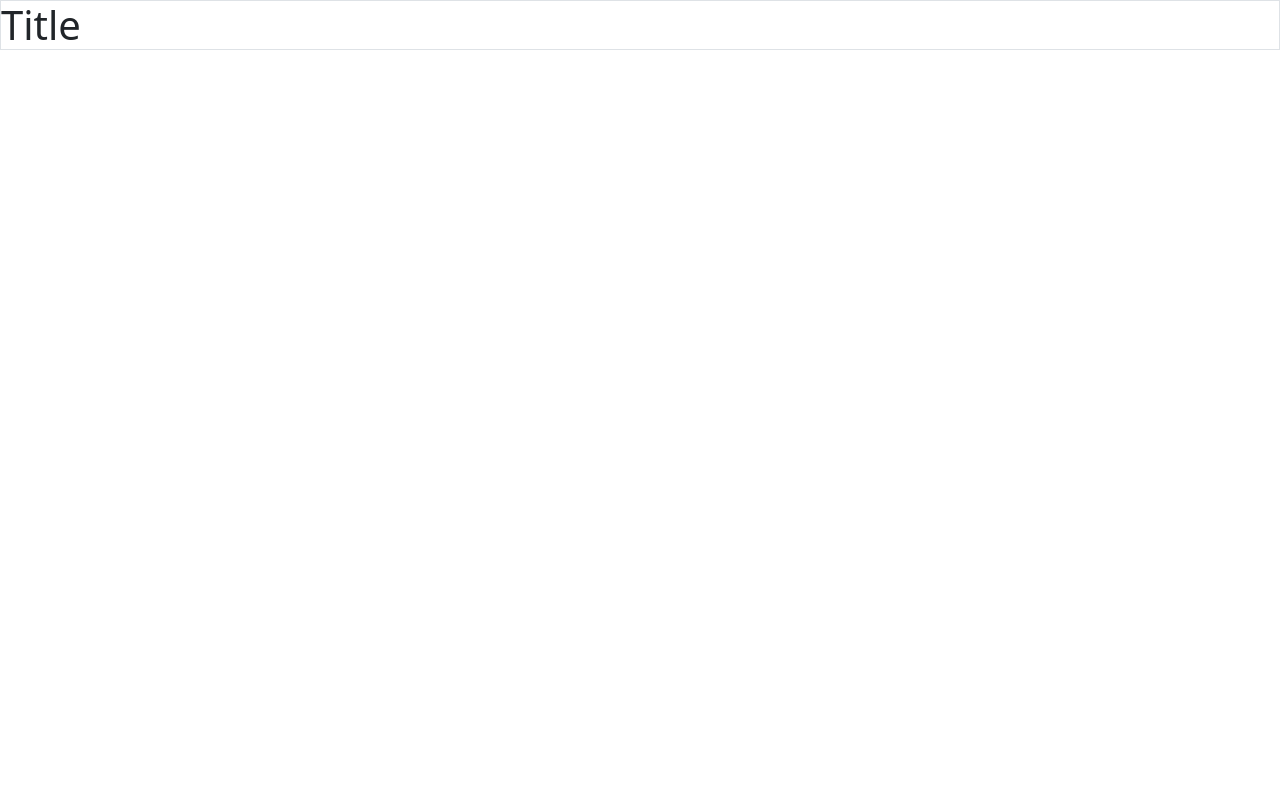
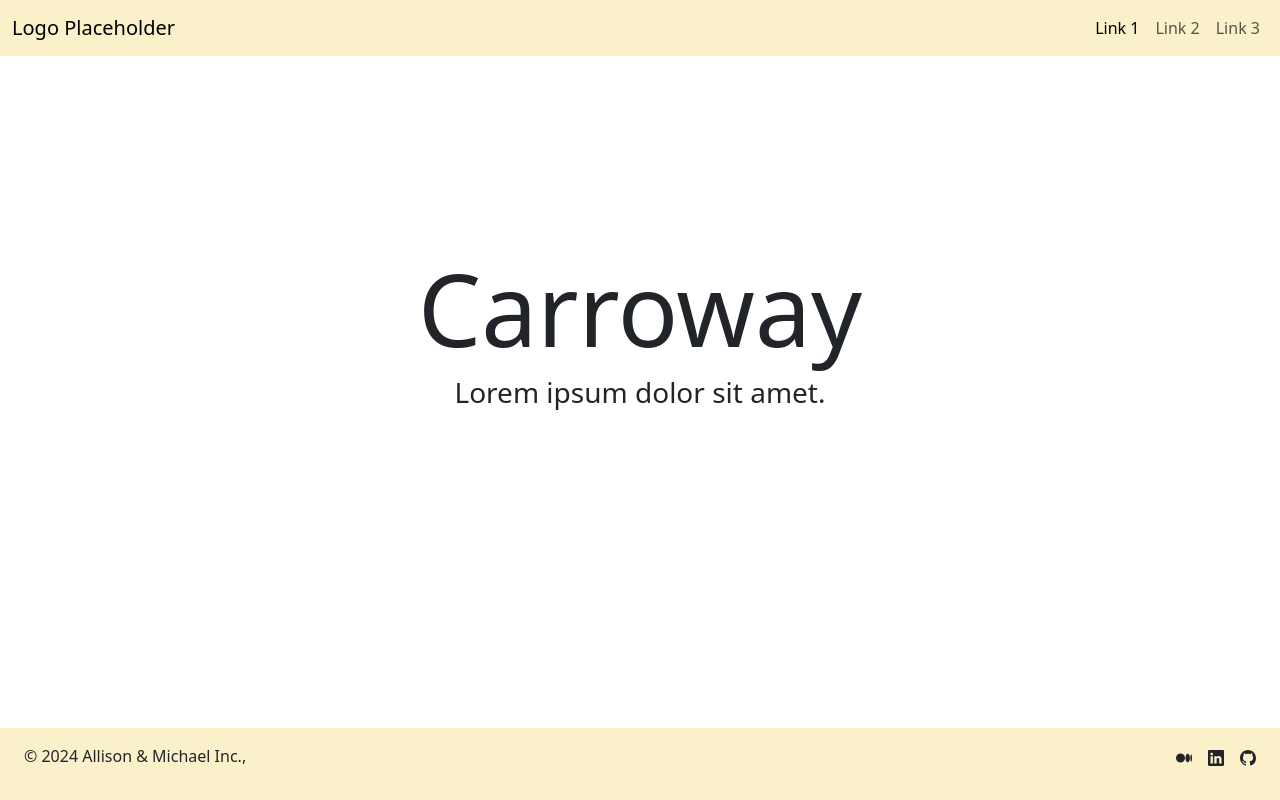
Before and after one commit to michaellgans/garden_of_dreams, a plain HTML site: page index.html in a window 1280 px wide. Drawn offline with nearby package versions, Linux system fonts and the light colour scheme.

Commit message:
M - 4:36 PM - rough wireframe for index.html

```diff
--- a/index.html
+++ b/index.html
@@ -23,24 +23,70 @@
         crossorigin="anonymous">
     </script>
 
+    <!-- Styles -->
+    <link rel="stylesheet" href="./static/styles.css">
+
     <!-- JQuery -->
 </head>
 <body>
     <!-- Header -->
     <header>
-
+        <nav class="navbar navbar-expand-lg">
+            <div class="container-fluid">
+              <a class="navbar-brand" href="/index.html">Logo Placeholder</a>
+              <button class="navbar-toggler" type="button" data-bs-toggle="collapse" data-bs-target="#navbarNavAltMarkup" aria-controls="navbarNavAltMarkup" aria-expanded="false" aria-label="Toggle navigation">
+                <span class="navbar-toggler-icon"></span>
+              </button>
+              <div class="collapse navbar-collapse" id="navbarNavAltMarkup">
+                <div class="navbar-nav">
+                  <a class="nav-link active" aria-current="page" href="#">Link 1</a>
+                  <a class="nav-link" href="#">Link 2</a>
+                  <a class="nav-link" href="#">Link 3</a>
+                </div>
+              </div>
+            </div>
+          </nav>
     </header>
 
     <!-- Hero Section -->
-    <h1 class="border">
-        Title
-    </h1>
+    <section class="text-center hero-section">
+        <h1 class="hero-title">
+            Carroway
+        </h1>
+        <h3>
+            Lorem ipsum dolor sit amet.
+        </h3>
+    </section>
 
     <!-- Footer -->
-    <footer>
-
+    <footer class="footer">
+        <div class="d-flex justify-content-between align-self-center px-4 my-3">
+        <p>© 2024 Allison & Michael Inc.,</p>
+        <ul class="list-unstyled d-flex">
+            <li class="ms-3">
+                <a class="link-dark" href="#">
+                    <svg xmlns="http://www.w3.org/2000/svg" width="16" height="16" fill="currentColor" class="bi bi-medium" viewBox="0 0 16 16">
+                        <path d="M9.025 8c0 2.485-2.02 4.5-4.513 4.5A4.506 4.506 0 0 1 0 8c0-2.486 2.02-4.5 4.512-4.5A4.506 4.506 0 0 1 9.025 8m4.95 0c0 2.34-1.01 4.236-2.256 4.236S9.463 10.339 9.463 8c0-2.34 1.01-4.236 2.256-4.236S13.975 5.661 13.975 8M16 8c0 2.096-.355 3.795-.794 3.795-.438 0-.793-1.7-.793-3.795 0-2.096.355-3.795.794-3.795.438 0 .793 1.699.793 3.795"/>
+                    </svg>
+                </a>
+            </li>
+            <li class="ms-3">
+                <a class="link-dark" href="#">
+                    <svg xmlns="http://www.w3.org/2000/svg" width="16" height="16" fill="currentColor" class="bi bi-linkedin" viewBox="0 0 16 16">
+                        <path d="M0 1.146C0 .513.526 0 1.175 0h13.65C15.474 0 16 .513 16 1.146v13.708c0 .633-.526 1.146-1.175 1.146H1.175C.526 16 0 15.487 0 14.854zm4.943 12.248V6.169H2.542v7.225zm-1.2-8.212c.837 0 1.358-.554 1.358-1.248-.015-.709-.52-1.248-1.342-1.248S2.4 3.226 2.4 3.934c0 .694.521 1.248 1.327 1.248zm4.908 8.212V9.359c0-.216.016-.432.08-.586.173-.431.568-.878 1.232-.878.869 0 1.216.662 1.216 1.634v3.865h2.401V9.25c0-2.22-1.184-3.252-2.764-3.252-1.274 0-1.845.7-2.165 1.193v.025h-.016l.016-.025V6.169h-2.4c.03.678 0 7.225 0 7.225z"/>
+                    </svg>
+                </a>
+            </li>
+            <li class="ms-3">
+                <a class="link-dark" href="#">
+                    <svg xmlns="http://www.w3.org/2000/svg" width="16" height="16" fill="currentColor" class="bi bi-github" viewBox="0 0 16 16">
+                        <path d="M8 0C3.58 0 0 3.58 0 8c0 3.54 2.29 6.53 5.47 7.59.4.07.55-.17.55-.38 0-.19-.01-.82-.01-1.49-2.01.37-2.53-.49-2.69-.94-.09-.23-.48-.94-.82-1.13-.28-.15-.68-.52-.01-.53.63-.01 1.08.58 1.23.82.72 1.21 1.87.87 2.33.66.07-.52.28-.87.51-1.07-1.78-.2-3.64-.89-3.64-3.95 0-.87.31-1.59.82-2.15-.08-.2-.36-1.02.08-2.12 0 0 .67-.21 2.2.82.64-.18 1.32-.27 2-.27s1.36.09 2 .27c1.53-1.04 2.2-.82 2.2-.82.44 1.1.16 1.92.08 2.12.51.56.82 1.27.82 2.15 0 3.07-1.87 3.75-3.65 3.95.29.25.54.73.54 1.48 0 1.07-.01 1.93-.01 2.2 0 .21.15.46.55.38A8.01 8.01 0 0 0 16 8c0-4.42-3.58-8-8-8"/>
+                    </svg>
+                </a>
+            </li>
+        </ul>
+        </div>
     </footer>
-
     <!-- Slick Scripts -->
 
 </body>
--- /dev/null
+++ b/static/styles.css
@@ -0,0 +1,40 @@
+/* Styles for Garden of Dreams */
+
+:root {
+    --dark-green: #1a3321;
+    --chiffon: #faf0ca;
+}
+
+/* Bootstrap Reassignments */
+
+.text-primary {
+    color: var(--dark-green);
+}
+
+.navbar {
+    background-color: var(--chiffon);
+    border: none;
+}
+
+.navbar-collapse {
+    flex-direction: row-reverse;
+}
+
+/* Hero Section */
+
+.hero-section {
+    margin-top: 12rem;
+}
+
+.hero-title {
+    font-size: 100px;
+}
+
+/* Footer */
+
+.footer {
+    position: fixed;
+    bottom: 0;
+    background-color: var(--chiffon);
+    width: 100%;
+}
```
